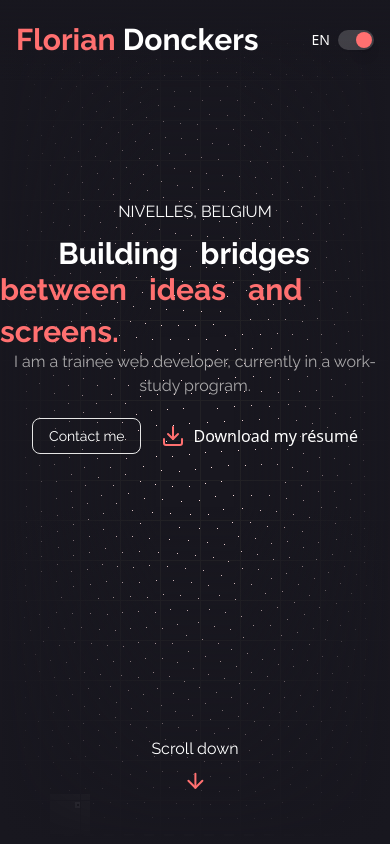
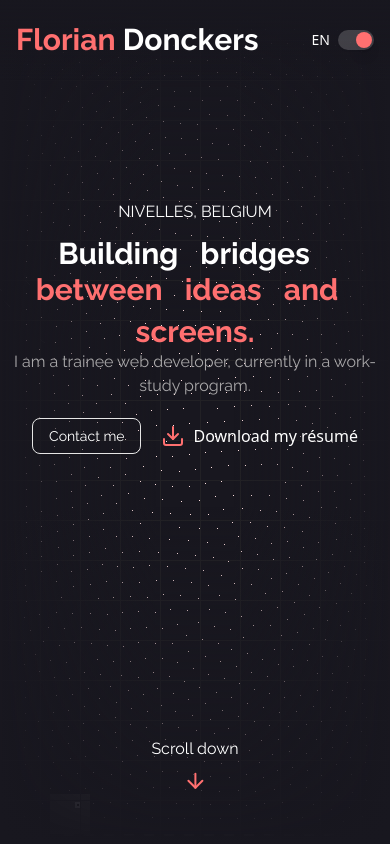
Before and after one commit to Florian-DCK/new-personal-site, a Next.js app: page /en in a window 390 px wide. Shown: the top 844 px of the page. Built offline with nearby package versions, Linux system fonts and the light colour scheme.

Commit message:
Correction de la traduction du bouton de contact et ajustement des classes CSS pour le centrage dans le composant HomePage.

```diff
--- a/messages/fr.json
+++ b/messages/fr.json
@@ -8,7 +8,7 @@
 		"subtitle": "Je suis un stagiaire développeur web, actuellement en alternance.",
 		"about": "Aller à la page à propos",
 		"location": "NIVELLES, BELGIQUE",
-		"buttonContact": "Contacter moi",
+		"buttonContact": "Contactez moi",
 		"downloadCV": "Télécharger mon CV",
 		"stackTitle": "Ma Stack",
 		"stackDescription": "Toujours en apprentissage, j'ai opté pour une stack avec laquelle je suis à l'aise, mais je reste ouvert à toutes opportunitées d'apprendre de nouvelles technologies.",
--- a/src/app/[locale]/page.tsx
+++ b/src/app/[locale]/page.tsx
@@ -31,11 +31,11 @@ export default function HomePage() {
 					<div className="flex flex-col items-center z-10">
 						<RepellingText
 							text={t.raw('title1')}
-							className="font-main font-bold text-3xl sm:text-5xl lg:text-7xl text-center first-line:text-ownAccent z-10 group"
+							className="font-main font-bold text-3xl sm:text-5xl lg:text-7xl text-center first-line:text-ownAccent z-10 group justify-center"
 						/>
 						<RepellingText
 							text={t.raw('title2')}
-							className="font-main font-bold text-3xl sm:text-5xl lg:text-7xl text-center first-line:text-ownAccent z-10 group"
+							className="font-main font-bold text-3xl sm:text-5xl lg:text-7xl text-center first-line:text-ownAccent z-10 group justify-center"
 							wordClassName="text-ownAccent"
 						/>
 						<Contact
```
